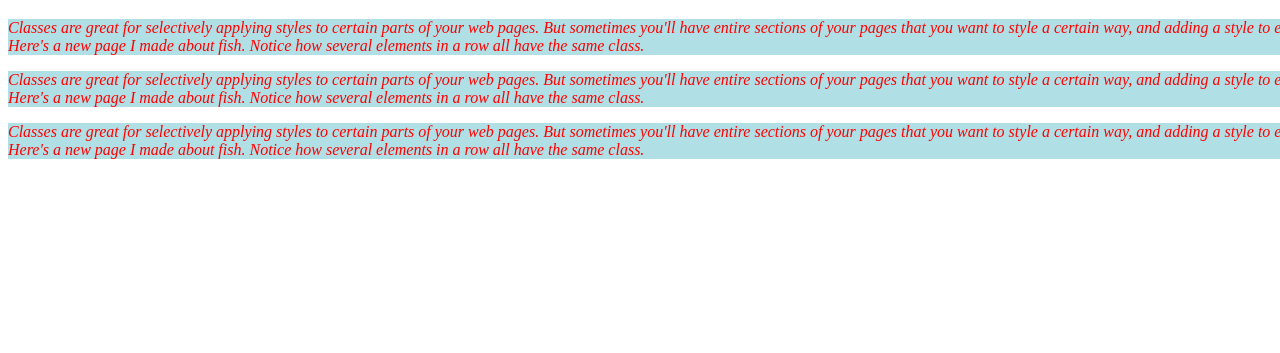
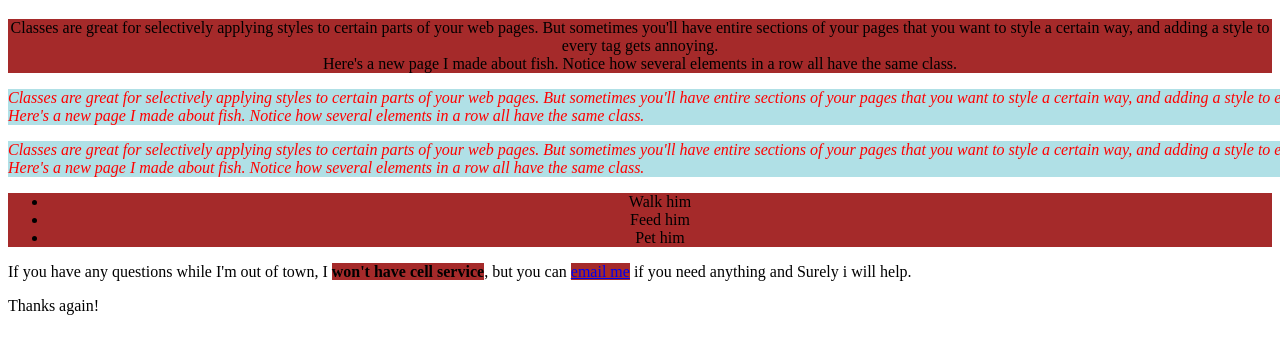
Before and after one commit to NajibOsman/beachresort, a plain HTML site: page activities.html in a window 1280 px wide. Shown: the part 47-400 px from the top of the page. Drawn offline with Linux system fonts and the light colour scheme.

Commit message:
update done

```diff
--- a/activities.html
+++ b/activities.html
@@ -10,7 +10,7 @@
   <h1><strong>
   Activities</strong>
 </h1>
-  <p class="intro"> Classes are great for selectively applying styles to certain parts of your web pages. But sometimes you'll have entire sections of your pages that you want to style a certain way, and adding a style to every tag gets annoying.<br>
+  <p class="important"> Classes are great for selectively applying styles to certain parts of your web pages. But sometimes you'll have entire sections of your pages that you want to style a certain way, and adding a style to every tag gets annoying.<br>
    Here's a new page I made about fish. Notice how several elements in a row all have the same class.</p>
 
      <p class="intro"> Classes are great for selectively applying styles to certain parts of your web pages. But sometimes you'll have entire sections of your pages that you want to style a certain way, and adding a style to every tag gets annoying.<br>
@@ -18,5 +18,14 @@
 
         <p class="intro"> Classes are great for selectively applying styles to certain parts of your web pages. But sometimes you'll have entire sections of your pages that you want to style a certain way, and adding a style to every tag gets annoying.<br>
          Here's a new page I made about fish. Notice how several elements in a row all have the same class.</p>
+         <ul class="important">
+              <li>Walk him</li>
+              <li>Feed him</li>
+              <li>Pet him</li>
+            </ul>
+
+            <p>If you have any questions while I'm out of town, I <strong class="important">won't have cell service</strong>, but you can <a href="mailto:naajib38@gmail.com" class="important">email me</a> if you need anything and Surely i will help.</p>
+
+            <p>Thanks again!</p>
 </body>
 </html>
```
